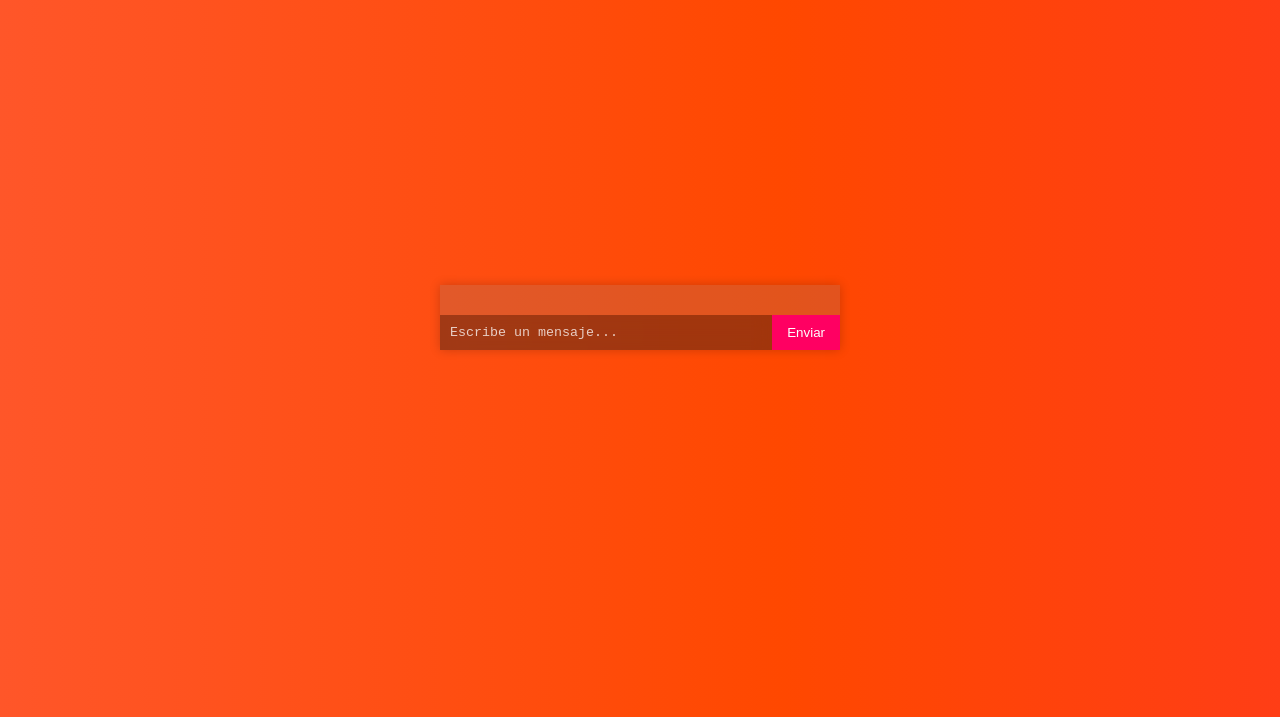
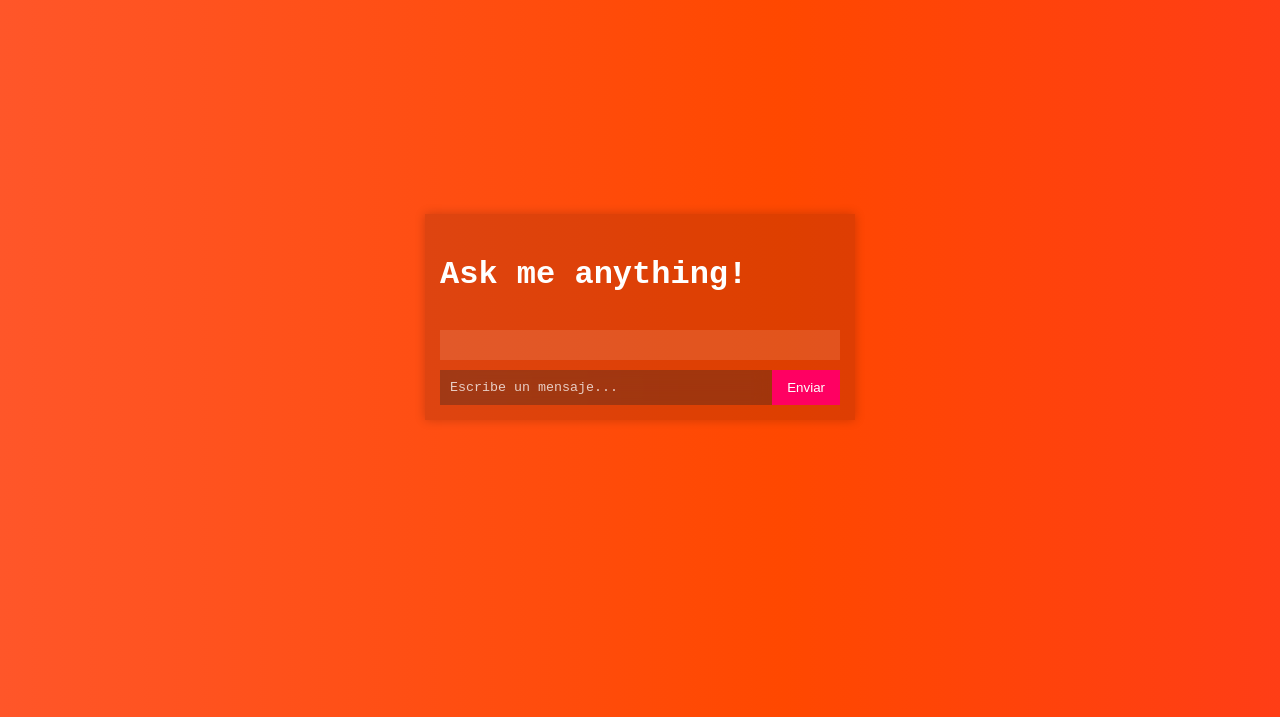
Before and after one commit to ivanavenirtus/ivanTaboada2025, a website: page pages/chatbot.html in a window 1280 px wide. Shown: the part 83-800 px from the top of the page. Drawn offline with Linux system fonts and the light colour scheme; a web font is replaced by a local one.

Commit message:
version3.0 vercel

```diff
--- a/css/chatStyle.css
+++ b/css/chatStyle.css
@@ -14,7 +14,8 @@ body {
     box-shadow: 0 0 10px rgba(0, 0, 0, 0.2);
     display: flex;
     flex-direction: column;
-    overflow: hidden;
+    padding: 15px;
+    gap: 10px;
 }
 
 .chat-box {
--- a/css/style.css
+++ b/css/style.css
@@ -328,7 +328,7 @@ body.subpage main {
   white-space: pre-wrap;
   overflow: hidden;
   min-width: 20ch;
-  opacity: 0;
+  opacity: 1;
   transition: opacity 0.3s ease;
 }
 
@@ -348,16 +348,18 @@ h1.typewriter {
 }
 
 h2.typewriter {
-  font-weight: 700;
-  font-size: 2.2rem;
-  margin: 0;
+    font-family: 'Courier New', monospace;
+    font-weight: 700;
+    font-size: 2rem;
+    white-space: nowrap;
+    overflow: hidden;
+    width: 0; /* empieza invisible */
+    animation: typing 2s steps(18, end) forwards; /* 17 = "Ask me anything!" */
 }
 
-.cursor::after {
-  content: '|';
-  display: inline-block;
-  margin-left: 5px;
-  animation: blink 0.7s infinite;
+@keyframes typing {
+  from { width: 0; }
+  to { width: 100%; }
 }
 
 @keyframes blink {
--- a/pages/chatbot.html
+++ b/pages/chatbot.html
@@ -1,5 +1,6 @@
 <!DOCTYPE html>
 <html lang="es">
+
 <head>
     <meta charset="UTF-8" />
     <meta name="viewport" content="width=device-width, initial-scale=1.0" />
@@ -10,8 +11,8 @@
 
 <body>
     <header></header>
-
     <div class="chat-container">
+        <h2 class="typewriter">Ask me anything!</h2>
         <div id="chat-box" class="chat-box"></div>
 
         <div class="input-area">
@@ -19,6 +20,7 @@
             <button id="send-btn">Enviar</button>
         </div>
     </div>
+
 
     <script>
         console.log("✅ chatbot.html cargado correctamente");
@@ -70,6 +72,27 @@
         }
     </script>
 
+    <script>
+        function typeWriter(element, speed = 100) {
+            const text = element.dataset.text || element.textContent;
+            element.textContent = "";
+            let i = 0;
+            const interval = setInterval(() => {
+                element.textContent += text[i];
+                i++;
+                if (i >= text.length) clearInterval(interval);
+            }, speed);
+        }
+
+        document.addEventListener("DOMContentLoaded", () => {
+            const elements = document.querySelectorAll(".typewriter");
+            elements.forEach(el => {
+                typeWriter(el, 100); // 100ms por carácter
+            });
+        });
+    </script>
+
     <script src="../js/main.js"></script>
 </body>
+
 </html>
```
Also changed, not shown: 1 other file. Lines whose indentation alone changed are shown as unchanged.
